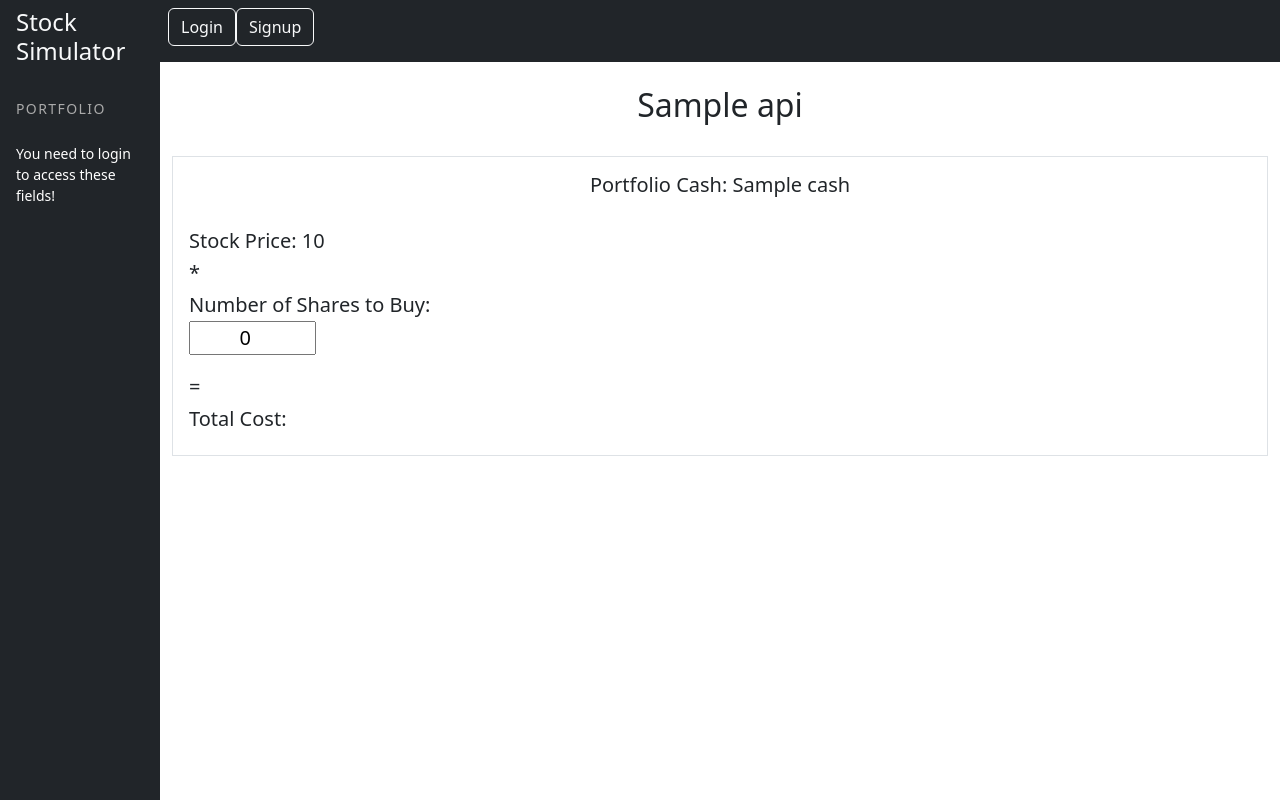
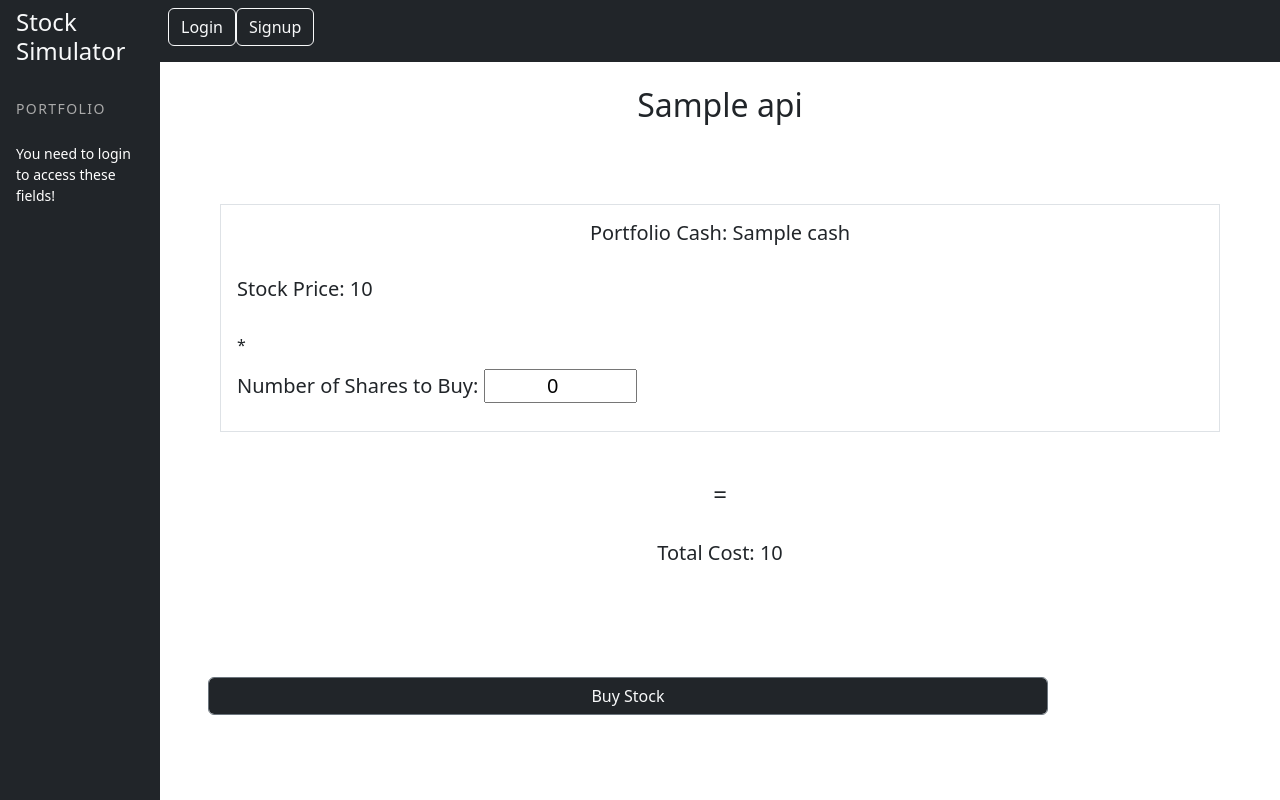
Before and after one commit to eiriniretzepi/Stock_Simulator, a Django app: template simulator/stocks/templates/buy.html in a window 1280 px wide. Run offline with Django 3.2, Linux system fonts and the light colour scheme; the template is opened without the code that fills it: most values are stand-ins (such as "Sample title", 1, 10 or a date in 2020).

Commit message:
passing number of shares to portfolio

```diff
--- a/simulator/static/css/buy.css
+++ b/simulator/static/css/buy.css
@@ -2,15 +2,29 @@
 h2 {
   text-align: center;
 }
+
 h5.specific {
   text-align: center;
 }
 
 input.updown{
-  width: 12%;
+  width: 50%;
   padding: 3px 3px;
   margin: 4px 0;
   box-sizing: border-box;
   text-align: center;
   text: center;
 }
+.sharesBought{
+  display: inline-block;
+  margin: 4px 0;
+  box-sizing: border-box;
+  text: center;
+}
+/*.shareCost{*/
+/*  display: inline-block;*/
+/*  text-align: right;*/
+/*  margin: 4px 0;*/
+/*  box-sizing: border-box;*/
+/*  text: center;*/
+/*}*/
--- a/simulator/stocks/templates/buy.html
+++ b/simulator/stocks/templates/buy.html
@@ -7,33 +7,42 @@
 
 <h2>{{ api.longName }}</h2>
     </br>
+     <form action ="{% url 'portfolio' %}"  method="POST">
+        {% csrf_token %}
     <body>
-        <div class="p-3 border" text="center">
-            <form> {% csrf_token %}
+        <div class="p-3 m-5 border" text="center">
+
                 <h5 class="specific">Portfolio Cash: {{ cash }}</h5>
                 </br>
                 <h5>Stock Price: {{ api.currentPrice }}</h5>
+                </br
                 <h5>*</h5>
-                <div class="inline-group inline">
-                    <h5>Number of Shares to Buy:
+                 </br
+                <div class="sharesBought">
+                    <h5 class="sharesBought">Number of Shares to Buy:
     {#                    <input type="text" id="lname" name="lname">#}
-                    <div id="incdec">
-                        <input class="updown" type="number" value="0" />
+                    <div class="sharesBought" id="incdec">
+                        <input class="updown" method="POST" type="number" name="numberOfShares" value="0"/>
                     </div>
                     </h5>
                 </div>
 
-            </form>
-            <h5>= </h5>
-            <h5>Total Cost: </h5>
+            <div class="mx-auto inline-group" style="width: 200px; text-align: center;">
+                <h4> = </h4>
+                </br>
+                <h5>Total Cost: {{ api.currentPrice }}</h5>
+            </div>
+
+        </div>
 
             <script>
-                $("input").change(function(){
+                $("#incdec input").change(function(){
                   alert("The text has been changed.");
                 });
                 $(document).ready(function(){
                 $("#up").on('click',function(){
                     $("#incdec input").val(parseInt($("#incdec input").val())+1);
+                    alert("The text has been changed.");
                 });
 
                 $("#down").on('click',function(){
@@ -44,9 +53,17 @@
 
                 });
             </script>
+    </body>
 
-        </div>
-    </body>
+
+    </br></br></br></br>
+
+        <input class="form-control me-1" type="hidden" name="ticker" value="{{api.symbol}}" />
+        <input class="form-control me-1" type="hidden" name="buy" value="buy" />
+        <button class="btn btn-outline-secondary form-control mx-5 bg-dark text-light" style="width: 840px;" type="submit">Buy Stock</button>
+    </form>
+
+
 {# <form action ="{% url 'buy' %}" class="d-flex" role="search" method="POST">#}
 {# This calls the buy method in view and you can extract the data using a post#}
 {#  {% csrf_token %}#}
--- a/simulator/stocks/templates/portfolio.html
+++ b/simulator/stocks/templates/portfolio.html
@@ -4,5 +4,7 @@
 
 <h1>Dashboard</h1>
 
+    <h2>{{ shares }}</h2>
+
 
 {% endblock %}
--- a/simulator/stocks/templates/stock_info.html
+++ b/simulator/stocks/templates/stock_info.html
@@ -42,7 +42,7 @@
                 <input class="form-control me-1" type="hidden" name="ticker" value="{{api.symbol}}" />
 {#          <input class="form-control me-1" type="hidden" type="search" placeholder="Search" aria-label="Search" name="ticker">#}
                 <button class="btn btn-outline-secondary form-control me-1 bg-dark text-light" type="submit">Buy Stock</button>
-a
+
 {#            <a href="{% url 'buy' tick=api.symbol %}" class="btn btn-outline-secondary form-control me-2" type="submit">Buy Stock</a>#}
 {#            <a href="{% url 'sell' %} "  class="btn btn-outline-secondary form-control me-2">Sell Stock</a>a#}
             </form>
--- a/simulator/stocks/urls.py
+++ b/simulator/stocks/urls.py
@@ -5,4 +5,5 @@ urlpatterns = [
     path('portfolio', views.list, name="portfolio"),
     path('stockInfo', views.stock_info, name="stockInfo"),
     path('buy', views.buy, name="buy"),
+    # path('buySell', views.buy_sell, name="buySell"),
 ]
```
Also changed, not shown: simulator/static/jquery/buy.js (added, +16 -0 lines), simulator/stocks/views.py (+7 -6 lines).
